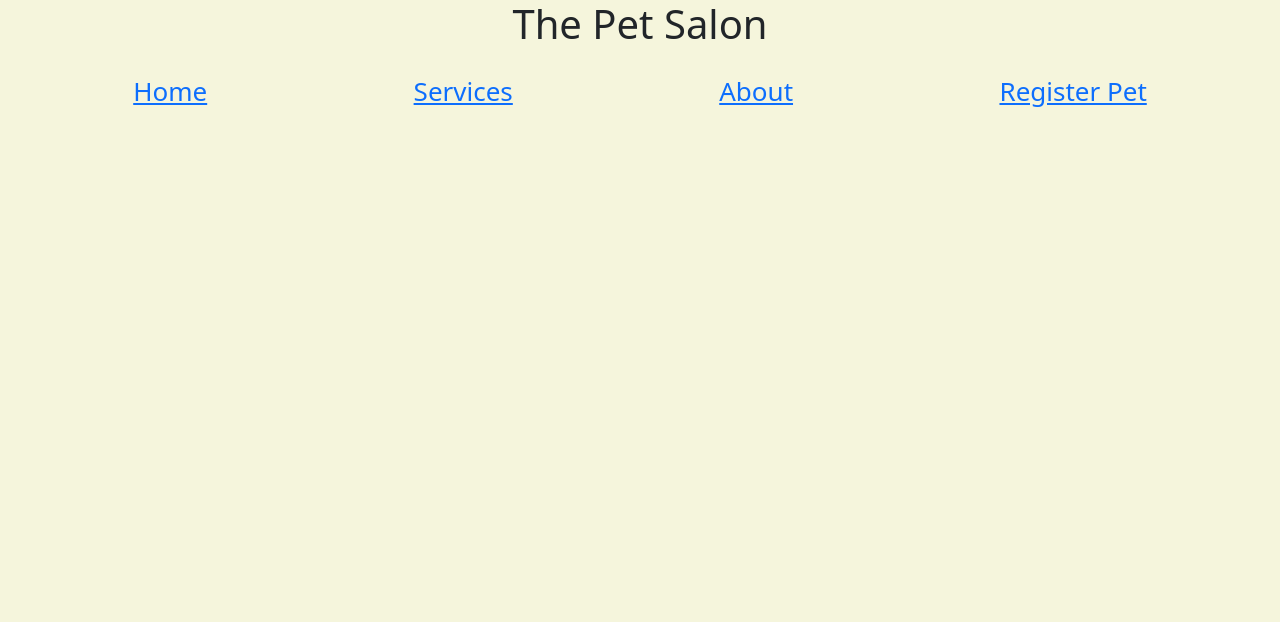
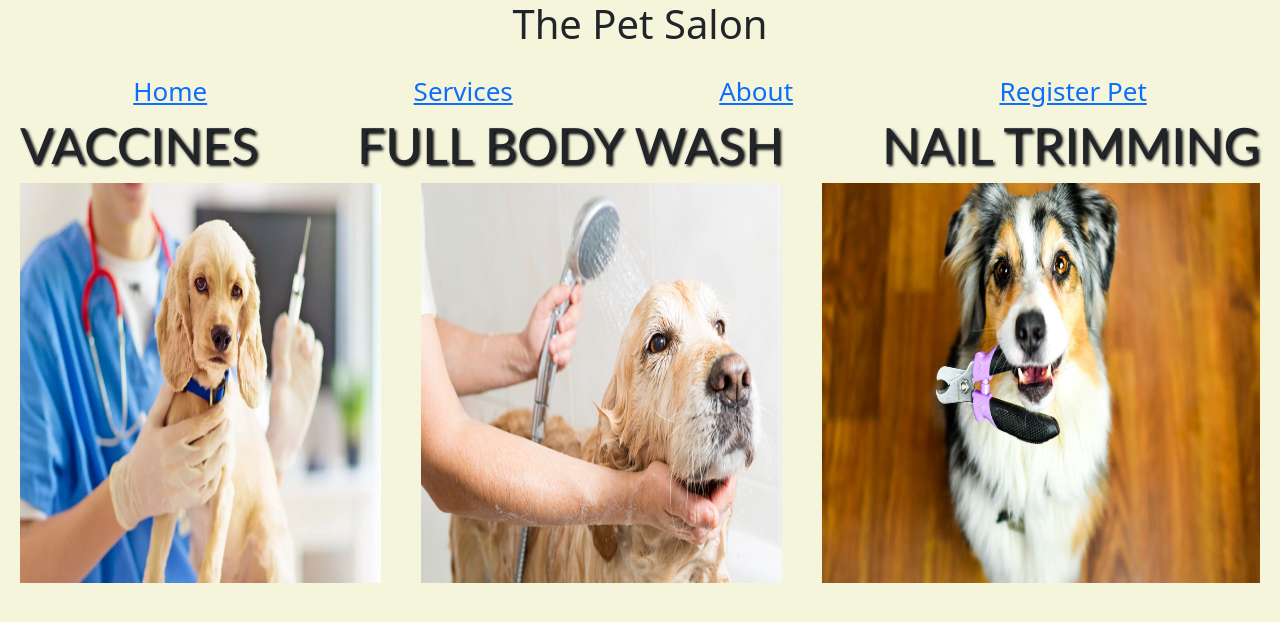
Before and after one commit to WeeraphotBumbaugh/PetSalon, a plain HTML site: page services.html in a window 1280 px wide. Drawn offline with nearby package versions, Linux system fonts and the light colour scheme.

Commit message:
css changes

```diff
--- a/services.html
+++ b/services.html
@@ -23,5 +23,23 @@
         <a class="link-register" href="register.html">Register Pet</a>
       </nav>
     </header>
+    <main>
+      <div class="services-words">
+        <p>Vaccines</p>
+        <p>Full Body Wash</p>
+        <p>Nail Trimming</p>
+      </div>
+      <div class="about-container">
+        <div class="img">
+          <img src="images/pet-vaccine.webp" alt="vaccine" />
+        </div>
+        <div class="img">
+          <img src="images/pet-wash.jpg" alt="wash" />
+        </div>
+        <div class="img">
+          <img src="images/nail-trimming.jpg" alt="nail-trimming" />
+        </div>
+      </div>
+    </main>
   </body>
 </html>
--- a/styles/mystyle.css
+++ b/styles/mystyle.css
@@ -34,6 +34,15 @@ header {
   width: 80%;
   height: 700px;
 }
+.about-container {
+  display: flex;
+  flex-direction: row;
+  justify-content: space-between;
+  height: 400px;
+}
+.img {
+  margin: 0 20px;
+}
 img {
   height: 100%;
   width: 100%;
@@ -52,3 +61,17 @@ img {
   font-size: 40px;
   font-weight: 800;
 }
+.services-words {
+  margin-top: 60px;
+  display: flex;
+  flex-direction: row;
+  justify-content: space-between;
+}
+.services-words p {
+  margin: 0 20px;
+  font-size: 50px;
+  font-family: "Trebuchet MS", "Lucida Sans Unicode", "Lucida Grande",
+    "Lucida Sans", Arial, sans-serif;
+  text-transform: uppercase;
+  text-shadow: 2px 2px 3px black;
+}
```
Also changed, not shown: images/nail-trimming.jpg (added), images/pet-vaccine.webp (added), images/pet-wash.jpg (added).
